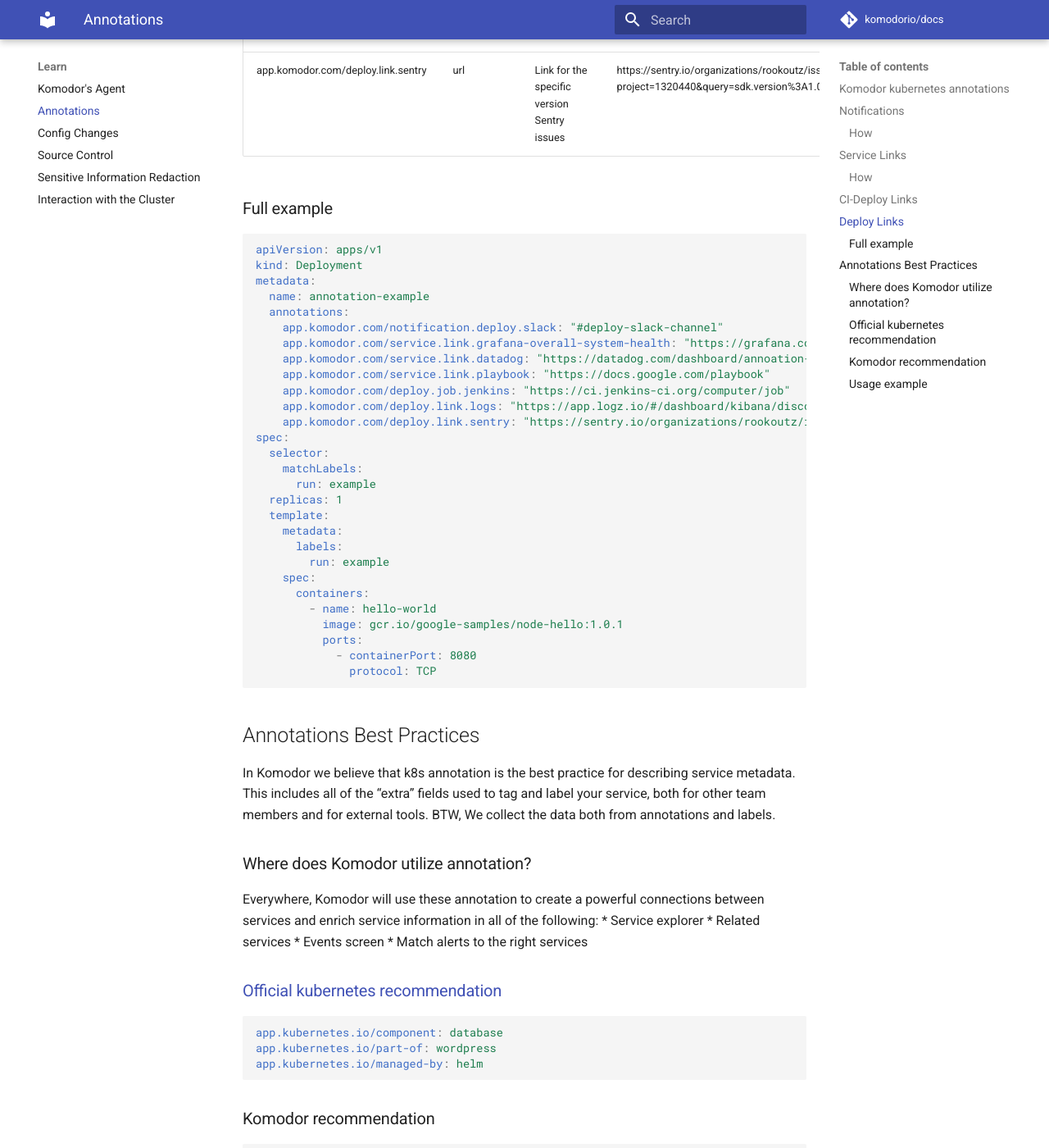
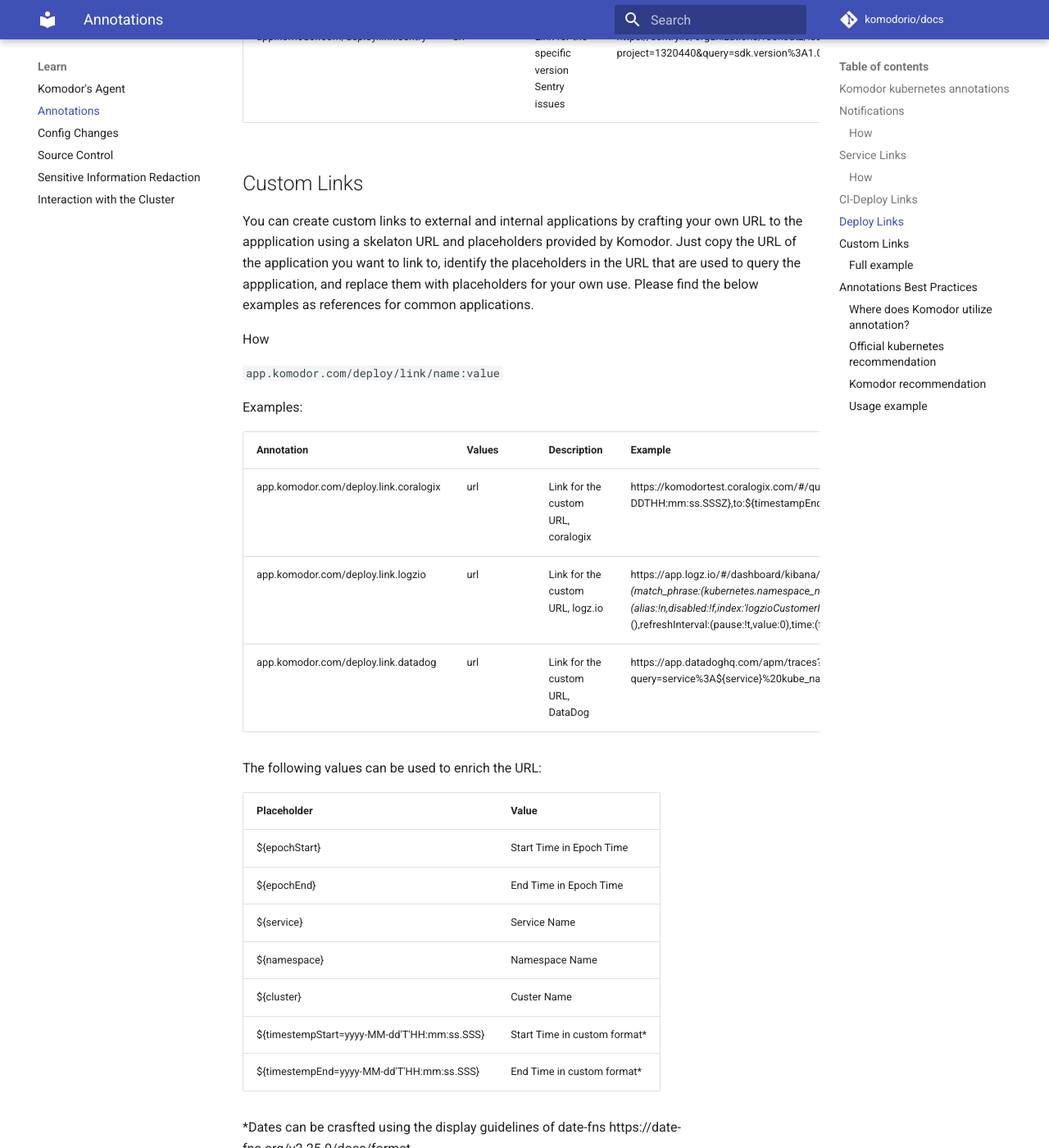
Before and after one commit to komodorio/docs, an MkDocs documentation site: the page built from docs/Learn/Annotations.md, in a window 1280 px wide and 1400 px high, scrolled down 2724 px. Shown: the whole window at 82% size. Built offline with MkDocs 1.6.1 and Material for MkDocs 9.7.7, drawn with Linux system fonts in a browser that asks for light colours; comment, search, counter and statistics services are not loaded; some of the changed text lies outside the part shown.

Commit message:
Update Annotations.md (#16)
* Update Annotations.md

* Added documentation for Custom URLs

Included examples for Coralogix, Logz, DataDog

* Update Annotations.md

* Update Annotations.md

* Update Annotations.md

* Update Annotations.md

Co-authored-by: Nir Shtein <89006520+NirSht@users.noreply.github.com>

```diff
--- a/docs/Learn/Annotations.md
+++ b/docs/Learn/Annotations.md
@@ -10,7 +10,7 @@
 
 ### How
 
-| annotation                                        | values | description                                                       | example             | default |
+| Annotation                                        | Values | Description                                                       | Example             | Default |
 |---------------------------------------------------|--------|-------------------------------------------------------------------|---------------------|---------|
 | app.komodor.com/notification.deploy.slack         | string | Slack channel name for all deploy events notifications            | “deploy-brain-team" |         |
 | app.komodor.com/notification.deploy_fail.slack    | string | Slack channel name for failed deploy events notifications         | “deploy-failed"     |         |
@@ -25,12 +25,12 @@
 
 ### How
 
- in the form of `app.komodor.com/service/link/name:url`
+ In the form of `app.komodor.com/service/link/name:url`
 
 Examples:
 
 
-| annotation                                                 | values | description                                                | example             | default |
+| Annotation                                                 | Values | Description                                                | Example             | Default |
 |------------------------------------------------------------|--------|------------------------------------------------------------|---------------------|---------|
 | app.komodor.com/service.link.grafana-overall-system-health | url    | Url for Grafana health dashboard related to this service.  | “deploy-brain-team" |         |
 | app.komodor.com/service.link.datadog-http-500              | url    | Url for datadog dashboard with bad http                    | “alerts-p1”         |         |
@@ -65,15 +65,56 @@
 
 How
 
+`app.komodor.com/deploy/link/name:url`
+
+Examples:
+
+
+| Annotation                         | Values | Description                                  | Example                                                                                                    |
+|------------------------------------|--------|----------------------------------------------|------------------------------------------------------------------------------------------------------------|
+| app.komodor.com/deploy.link.logs   | url    | Link for the specific version logs           | https://app.logz.io/#/dashboard/kibana/discover?_a=env:123.0.1                                             |
+| app.komodor.com/deploy.link.sentry | url    | Link for the specific version  Sentry issues | https://sentry.io/organizations/rookoutz/issues/?project=1320440&query=sdk.version%3A1.0.1&statsPeriod=14d |
+
+
+
+
+## Custom Links
+
+You can create custom links to external and internal applications by crafting your own URL to the appplication using a skelaton URL and placeholders provided by Komodor.
+Just copy the URL of the application you want to link to, identify the placeholders in the URL that are used to query the appplication, and replace them with placeholders for your own use.
+Please find the below examples as references for common applications.
+
+
+How
+
 `app.komodor.com/deploy/link/name:value`
 
 Examples:
 
 
-| annotation                         | values | description                                  | Example                                                                                                    |
-|------------------------------------|--------|----------------------------------------------|------------------------------------------------------------------------------------------------------------|
-| app.komodor.com/deploy.link.logs   | url    | Link for the specific version logs           | https://app.logz.io/#/dashboard/kibana/discover?_a=env:123.0.1                                             |
-| app.komodor.com/deploy.link.sentry | url    | Link for the specific version  Sentry issues | https://sentry.io/organizations/rookoutz/issues/?project=1320440&query=sdk.version%3A1.0.1&statsPeriod=14d |
+| Annotation                         | Values | Description                                  | Example                                                                                                    |
+| --- | --- | --- | :-- |
+| app.komodor.com/deploy.link.coralogix   | url    | Link for the custom URL, coralogix                     | https://komodortest.coralogix.com/#/query-new/logs?query=(coralogix.metadata.cluster:(%22${cluster}%22))%20AND%20(coralogix.metadata.namespace:(%22${namespace}%22))%20AND%20(coralogix.metadata.service:(%22${service}%22))&time=from:${timestampStart=YYYY-MM-DDTHH:mm:ss.SSSZ},to:${timestampEnd=YYYY-MM-DDTHH:mm:ss.SSSZ}                                             |
+| app.komodor.com/deploy.link.logzio | url | Link for the custom URL, logz.io | https://app.logz.io/#/dashboard/kibana/discover?_a=(columns:!(message,kubernetes.namespace_name,kubernetes.container_name,params.clusterName),filters:!(('$state':(store:appState),meta:(alias:!n,disabled:!f,index:'logzioCustomerIndex*',key:kubernetes.namespace_name,negate:!f,params:(query:default),type:phrase),query:(match_phrase:(kubernetes.namespace_name:${namespace}))),('$state':(store:appState),meta:(alias:!n,disabled:!f,index:'logzioCustomerIndex*',key:params.clusterName,negate:!f,params:(query:main),type:phrase),query:(match_phrase:(params.clusterName:${cluster}))),('$state':(store:appState),meta:(alias:!n,disabled:!f,index:'logzioCustomerIndex*',key:kubernetes.container_name,negate:!f,params:(query:k8s-events-collector),type:phrase),query:(match_phrase:(kubernetes.container_name:${service})))),index:'logzioCustomerIndex*',interval:auto,query:(language:lucene,query:''),sort:!(!('@timestamp',desc)))&_g=(filters:!(),refreshInterval:(pause:!t,value:0),time:(from:'${timestempStart=yyyy-MM-dd'T'HH:mm:ss.SSS}',to:'${timestempStart=yyyy-MM-dd'T'HH:mm:ss.SSS}'))&discoverTab=logz-logs-tab&switchToAccountId=138828&accountIds=true |
+| app.komodor.com/deploy.link.datadog | url | Link for the custom URL, DataDog | https://app.datadoghq.com/apm/traces?query=service%3A${service}%20kube_namespace%3A${namespace}%20env%3A${cluster}&cols=core_service%2Ccore_resource_name%2Clog_duration%2Clog_http.method%2Clog_http.status_code&historicalData=true&messageDisplay=inline&sort=desc&streamTraces=true&start=${epochStart}&end=${epochEnd}&paused=true |
+
+
+
+The following values can be used to enrich the URL:
+
+| Placeholder                         | Value |
+|------------------------------------|--------|
+|${epochStart} | Start Time in Epoch Time|
+|${epochEnd} | End Time in Epoch Time|
+|${service} | Service Name|
+|${namespace} | Namespace Name|
+|${cluster} | Custer Name|
+|${timestempStart=yyyy-MM-dd'T'HH:mm:ss.SSS} | Start Time in custom format*|
+|${timestempEnd=yyyy-MM-dd'T'HH:mm:ss.SSS} | End Time in custom format*|
+
+*Dates can be crasfted using the display guidelines of date-fns https://date-fns.org/v2.25.0/docs/format
+
+
 
 ### Full example
 
@@ -90,6 +131,7 @@
     app.komodor.com/deploy.job.jenkins: "https://ci.jenkins-ci.org/computer/job"
     app.komodor.com/deploy.link.logs: "https://app.logz.io/#/dashboard/kibana/discover?_a=env:1.0.1"
     app.komodor.com/deploy.link.sentry: "https://sentry.io/organizations/rookoutz/issues/?project=1320440&query=sdk.version%3A1.0.1&statsPeriod=14d"
+    app.komodor.com/service.link.datadog: "https://app.datadoghq.com/apm/traces?query=service%3A${service}%20kube_namespace%3A${namespace}%20env%3A${cluster}&cols=core_service%2Ccore_resource_name%2Clog_duration%2Clog_http.method%2Clog_http.status_code&historicalData=true&messageDisplay=inline&sort=desc&streamTraces=true&start=${epochStart}&end=${epochEnd}&paused=true"
 spec:
   selector:
     matchLabels:
```
Also changed, not shown: other parts of docs/Learn/Annotations.md (+3 -3 lines).
